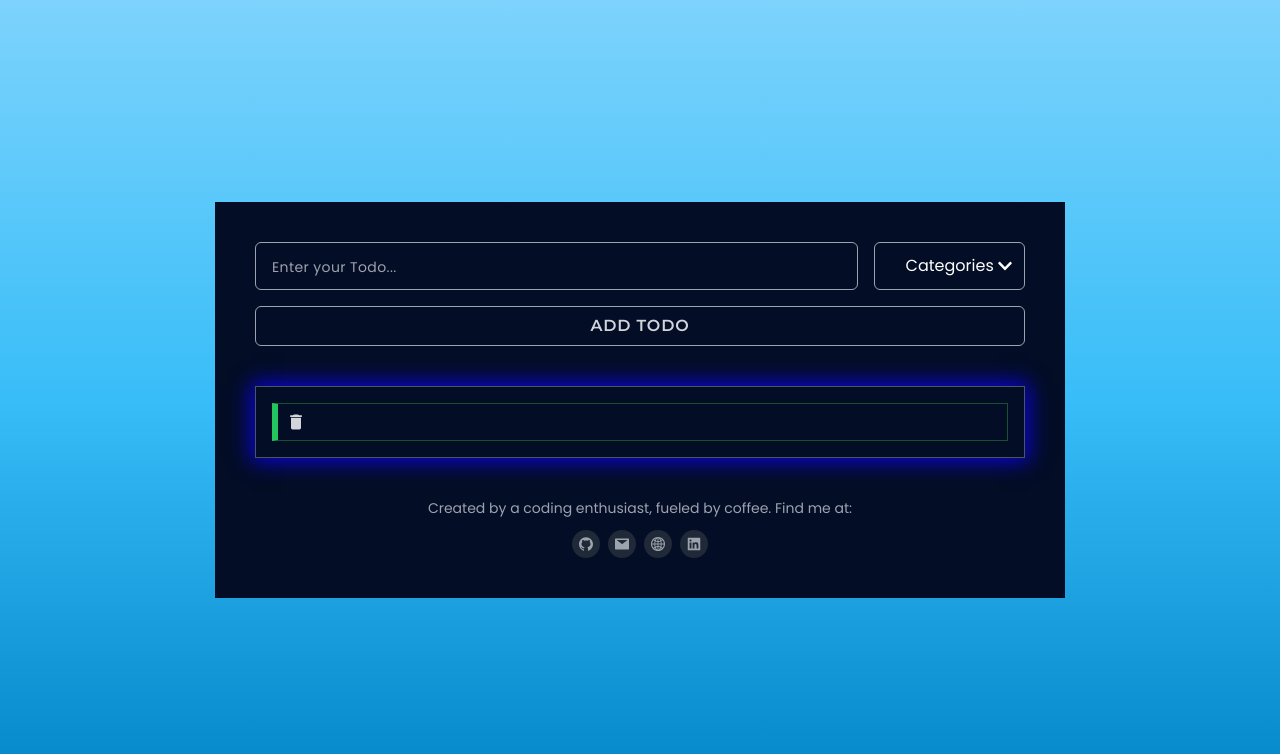
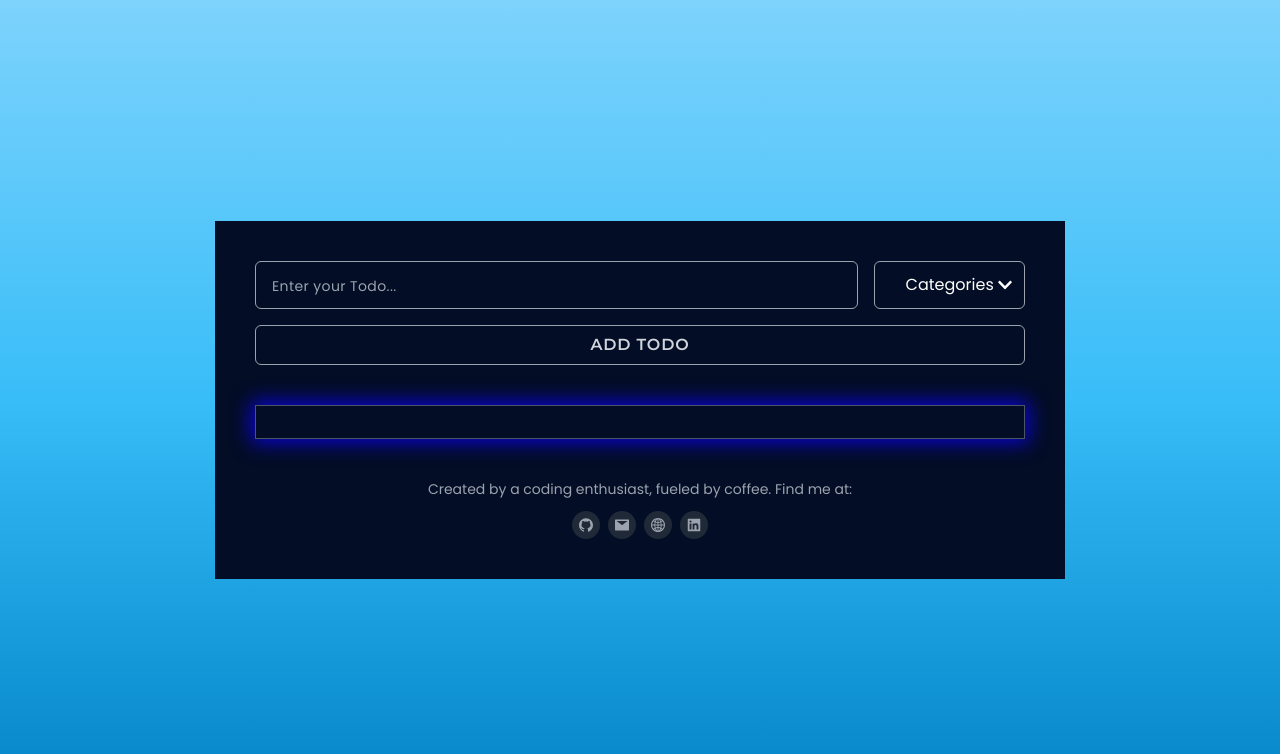
Before and after one commit to argianardi/taskify, a React (Create React App) app: page / in a window 1280 px wide. Shown: the top 754 px of the page. Built offline with nearby package versions, Linux system fonts and the light colour scheme.

Commit message:
show todo list

```diff
--- a/src/components/InputForm.js
+++ b/src/components/InputForm.js
@@ -1,6 +1,6 @@
 import React, { useEffect, useState } from "react";
 import { FaChevronDown } from "react-icons/fa";
-import { useDispatch } from "react-redux";
+import { useDispatch, useSelector } from "react-redux";
 import { addTodos } from "../utils/redux/features/todoSlice";
 import ErrorMessage from "./ErrorMessage";
 import SuccessMessage from "./SuccessMessage";
@@ -8,7 +8,7 @@ import TodoList from "./TodoList";
 
 const InputForm = () => {
   const dispatch = useDispatch();
-
+  const todosItem = useSelector((state) => state.todos.todosList);
   const options = [
     { id: 1000, title: "categories" },
     { id: 1001, title: "personal" },
@@ -105,7 +105,10 @@ const InputForm = () => {
       {/* Todo List */}
       <div className="flex flex-col gap-4">
         <ul className="grid grid-cols-1 gap-4 border border-gray-600 shadow-todoShadow mt-6 p-4">
-          <TodoList todoValue={currentTodo} />
+          {todosItem &&
+            todosItem.map((item) => (
+              <TodoList todo={item.todo} key={item.id} />
+            ))}
         </ul>
       </div>
 
```
